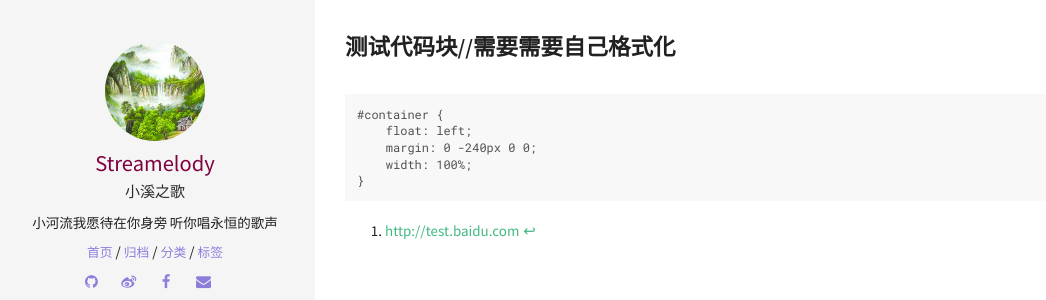
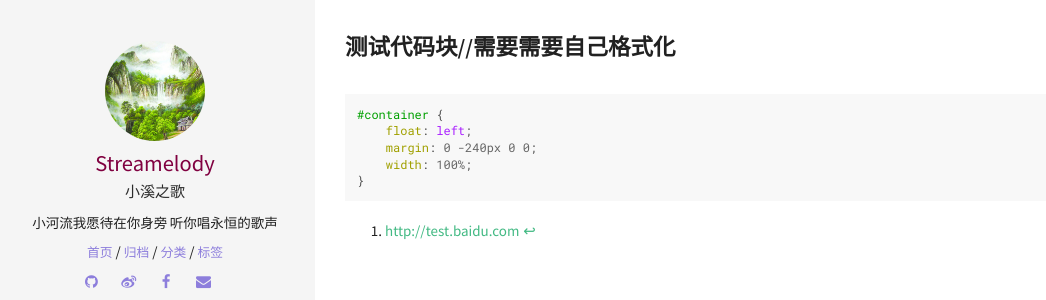
Before and after one commit to yaxauw/streamelody.github.io, a Jekyll site: the page built from _posts/2016-12-04-test-jekyll.md, in a window 1280 px wide. Shown: the part 243-543 px from the top of the page, without its empty margins (5-1051 px from the left). Built offline with Jekyll 4.4.1, drawn with Linux system fonts in a browser that asks for light colours; comment, search, counter and statistics services are not loaded.

Commit message:
commitString

```diff
--- a/_posts/2016-12-04-test-jekyll.md
+++ b/_posts/2016-12-04-test-jekyll.md
@@ -13,7 +13,7 @@ comments: true
 `灰底黄字测试。`
 
 ### 测试代码块//需要需要自己格式化
-~~~
+~~~css
 #container {
     float: left;
     margin: 0 -240px 0 0;
```
